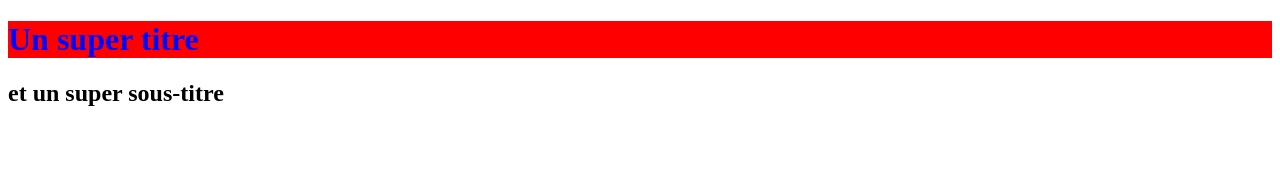
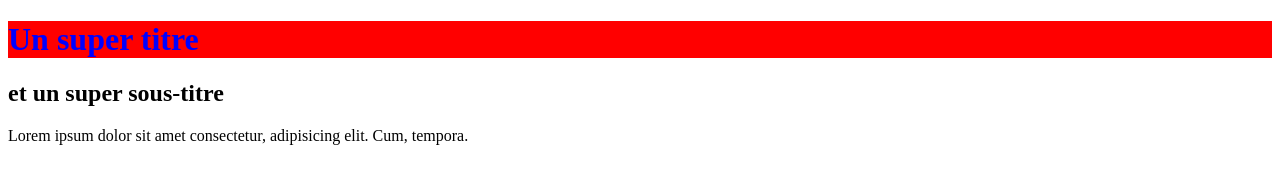
Before and after one commit to borisblanche/openclassroomsproject, a plain HTML site: page index.html in a window 1280 px wide. Drawn offline with Linux system fonts and the light colour scheme.

Commit message:
et du texte

```diff
--- a/index.html
+++ b/index.html
@@ -7,5 +7,6 @@
     <body>
         <h1>Un super titre</h1>
         <h2>et un super sous-titre</h2>
+        <p>Lorem ipsum dolor sit amet consectetur, adipisicing elit. Cum, tempora.</p>
     </body>
 </html>
```
